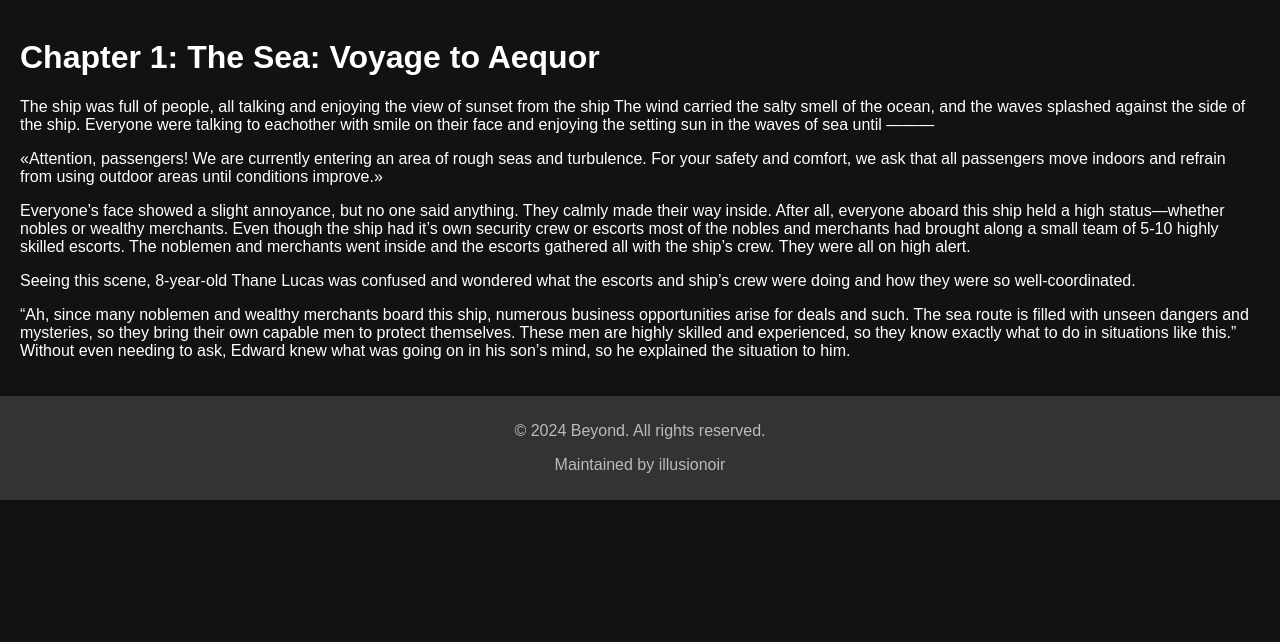
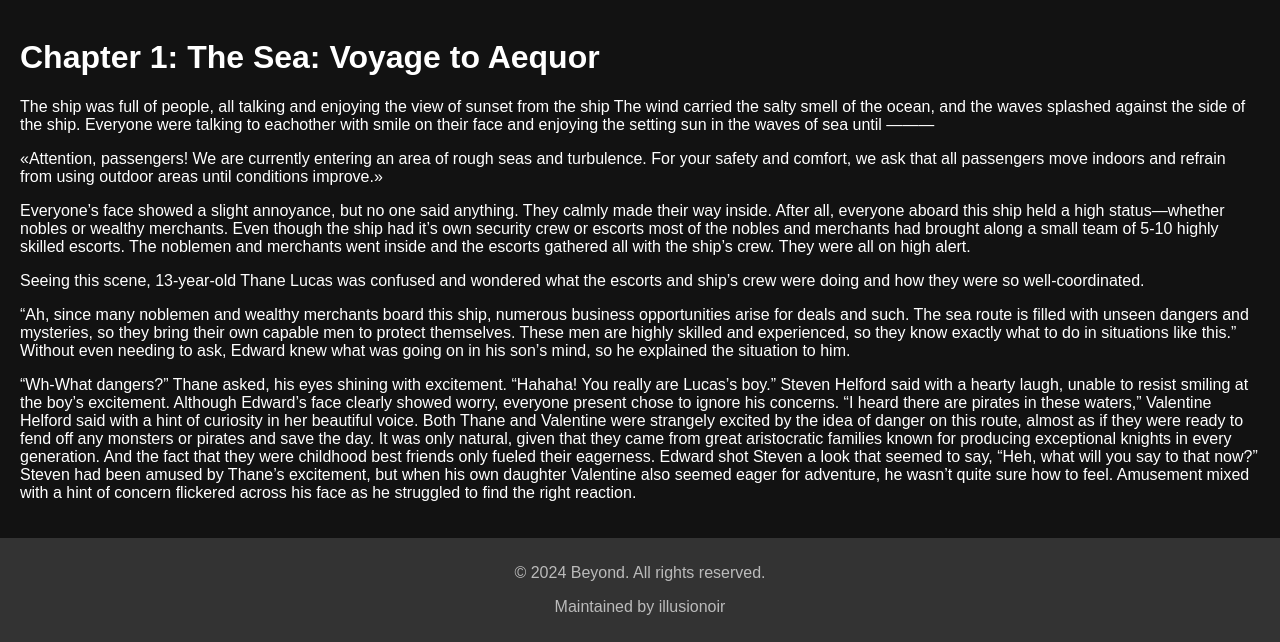
Before and after one commit to Illusionoir/Beyond, a Jekyll site: the page built from chapters/chapter1.md, in a window 1280 px wide. Shown: the part 682-1324 px from the top of the page. Built offline with Jekyll 4.4.1, drawn with Linux system fonts in a browser that asks for light colours; some web fonts are replaced; our own code applies the rules of GitHub Pages for plain Markdown files; before the commit the page ends 1182 px from its top, so only the background shows below that.

Commit message:
Update chapter1.md

```diff
--- a/chapters/chapter1.md
+++ b/chapters/chapter1.md
@@ -5,6 +5,9 @@ The ship was full of people, all talking and enjoying the view of sunset from th
 
 Everyone’s face showed a slight annoyance, but no one said anything. They calmly made their way inside. After all, everyone aboard this ship held a high status—whether nobles or wealthy merchants. Even though the ship had it's own security crew or escorts most of the nobles and merchants had brought along a small team of 5-10 highly skilled escorts. The noblemen  and merchants went inside and the escorts gathered all with the ship's crew. They were all on high alert.
 
-Seeing this scene, 8-year-old Thane Lucas was confused and wondered what the escorts and ship's crew were doing and how they were so well-coordinated.
+Seeing this scene, 13-year-old Thane Lucas was confused and wondered what the escorts and ship's crew were doing and how they were so well-coordinated.
 
 "Ah, since many noblemen and wealthy merchants board this ship, numerous business opportunities arise for deals and such. The sea route is filled with unseen dangers and mysteries, so they bring their own capable men to protect themselves. These men are highly skilled and experienced, so they know exactly what to do in situations like this." Without even needing to ask, Edward knew what was going on in his son’s mind, so he explained the situation to him.
+
+"Wh-What dangers?" Thane asked, his eyes shining with excitement. "Hahaha! You really are Lucas's boy." Steven Helford said with a hearty laugh, unable to resist smiling at the boy's excitement. Although Edward's face clearly showed worry, everyone present chose to ignore his concerns.
+"I heard there are pirates in these waters," Valentine Helford said with a hint of curiosity in her beautiful voice. Both Thane and Valentine were strangely excited by the idea of danger on this route, almost as if they were ready to fend off any monsters or pirates and save the day. It was only natural, given that they came from great aristocratic families known for producing exceptional knights in every generation. And the fact that they were childhood best friends only fueled their eagerness. Edward shot Steven a look that seemed to say, "Heh, what will you say to that now?" Steven had been amused by Thane's excitement, but when his own daughter Valentine also seemed eager for adventure, he wasn’t quite sure how to feel. Amusement mixed with a hint of concern flickered across his face as he struggled to find the right reaction.
```
